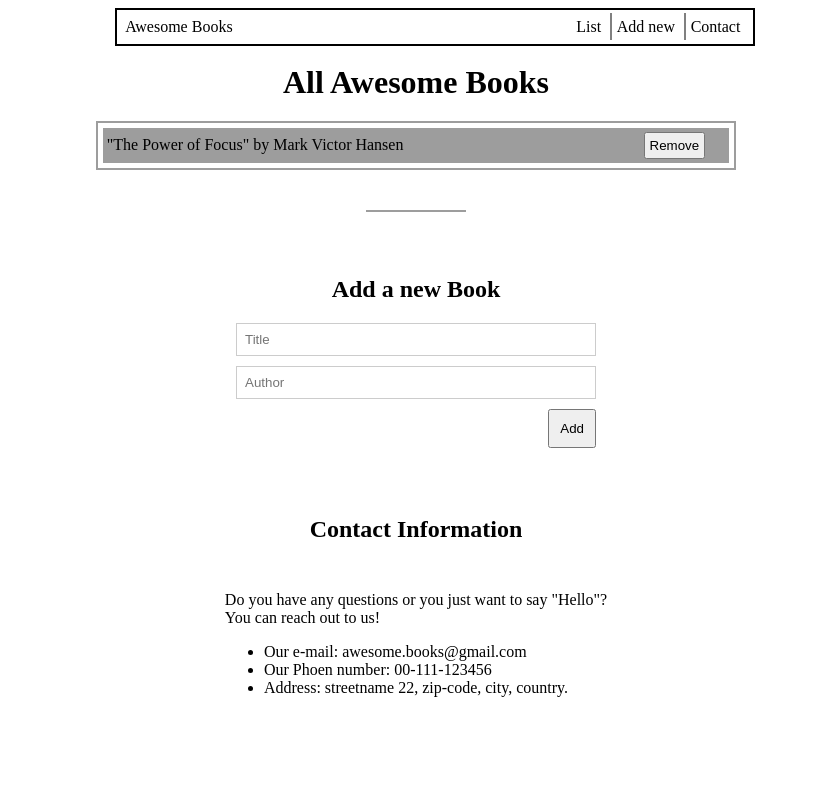
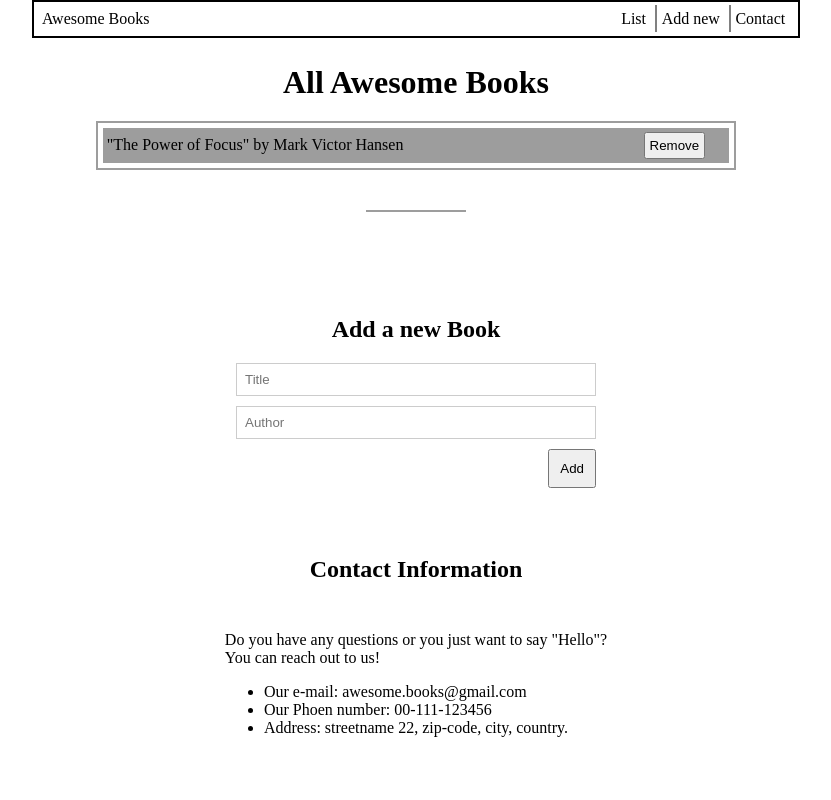
Before and after one commit to Kwentsir/Awesome-Books, a website: page index.html in a window 1280 px wide. Shown: the top 800 px of the page, without its empty margins (224-1055 px from the left). Drawn offline with Linux system fonts and the light colour scheme.

Commit message:
fix the nav bar position and background

```diff
--- a/style.css
+++ b/style.css
@@ -1,4 +1,4 @@
-html {
+  html {
   -webkit-box-sizing: border-box;
   -moz-box-sizing: border-box;
   box-sizing: border-box;
@@ -19,19 +19,22 @@ html {
 
 body {
   text-align: center;
+  display: flex;
+  flex-direction: column;
+  justify-content: center;
 }
 
 /* Nav-bar */
 .nav-container {
   display: flex;
   position: fixed;
-  width: 40rem;
-  margin: 0.5rem auto 3rem;
+  width: 60%;
+  margin: 0 20% !important;
   top: 0;
-  left: 26.5%;
   justify-content: space-between;
   padding: 0.5rem;
   border: 2px solid black;
+  background-color: #fff;
 }
 
 .nav-ul {
```
